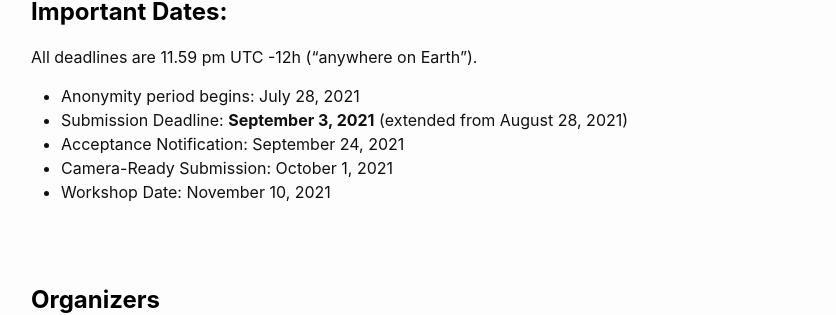
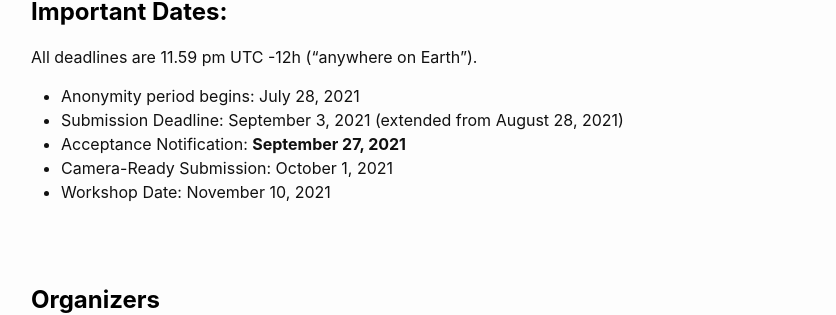
Before and after one commit to newsumm/newsumm.github.io, a Jekyll site: the page built from index.md, in a window 1280 px wide and 900 px high, scrolled down 2074 px. Shown: the part 150-465 px from the top of the window, without its empty margins (219-1055 px from the left). Built offline with Jekyll 4.4.1, drawn with Linux system fonts in a browser that asks for light colours.

Commit message:
Update index.md

```diff
--- a/index.md
+++ b/index.md
@@ -70,8 +70,8 @@ Note: <b>The submission portal has been opened. </b>
 All deadlines are 11.59 pm UTC -12h (“anywhere on Earth”).
 
 - Anonymity period begins: July 28, 2021
-- Submission Deadline: **September 3, 2021** (extended from August 28, 2021)
-- Acceptance Notification: September 24, 2021
+- Submission Deadline: September 3, 2021 (extended from August 28, 2021)
+- Acceptance Notification: **September 27, 2021**
 - Camera-Ready Submission: October 1, 2021
 - Workshop Date: November 10, 2021
 
```
